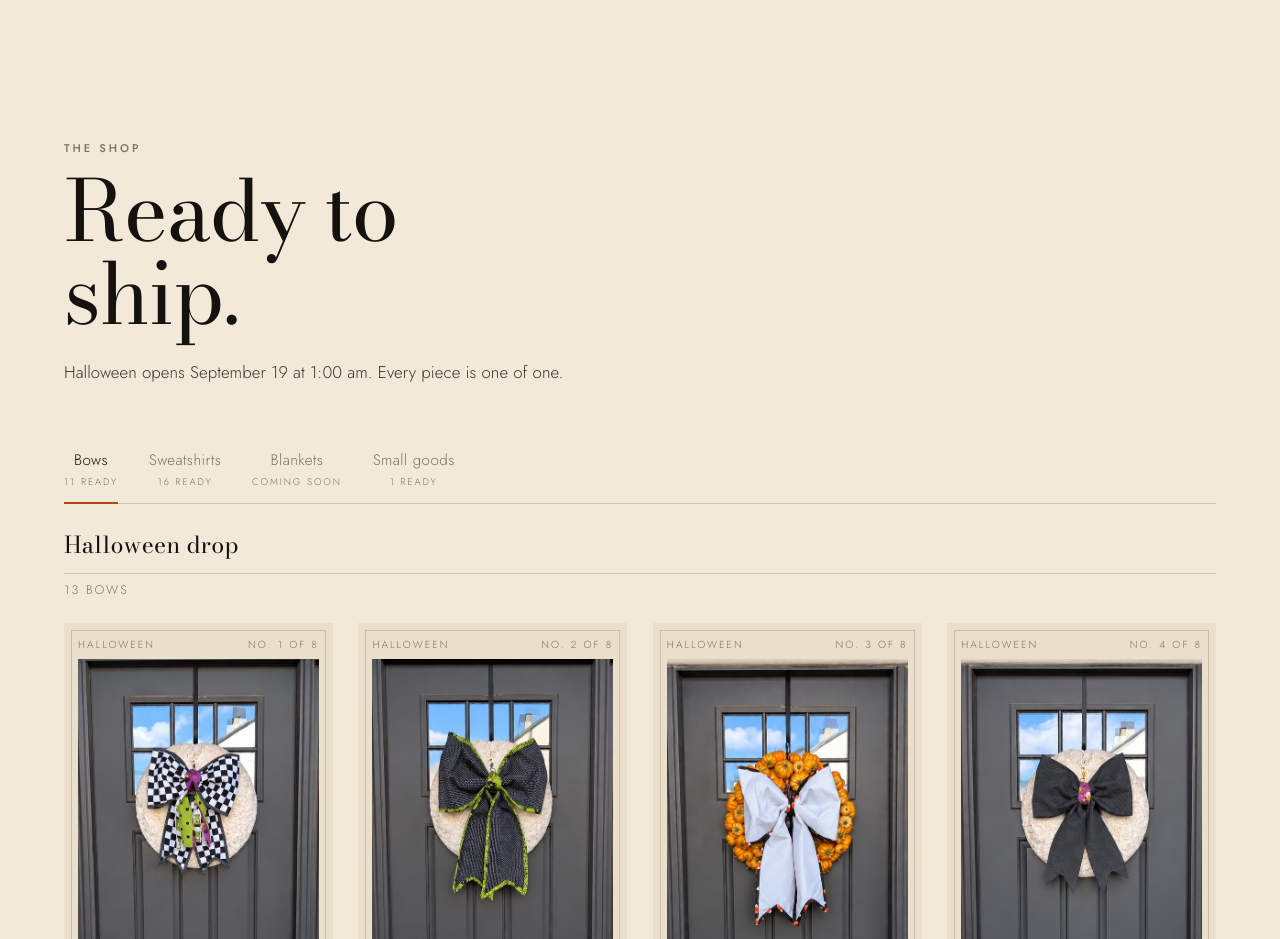
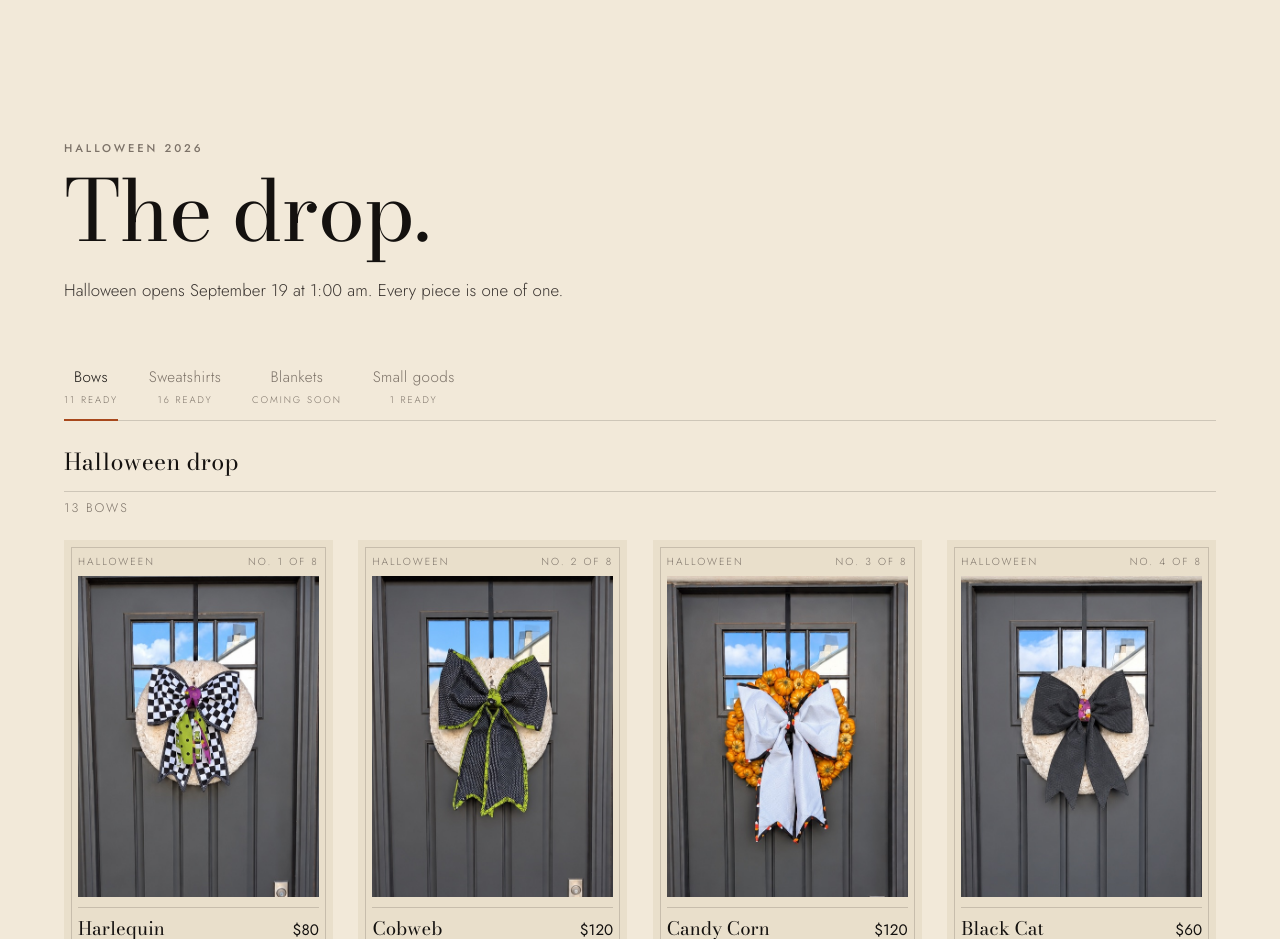
Before and after one commit to Evans-dz/Sewtrue, a website: page index.html in a window 1280 px wide. Shown: the part 1680-2619 px from the top of the page. Drawn offline with Linux system fonts and the light colour scheme; no server answers.

Commit message:
Call the shop section what it is: the drop
Co-Authored-By: Claude Opus 5 <noreply@anthropic.com>

```diff
--- a/index.html
+++ b/index.html
@@ -393,8 +393,8 @@
 <!-- ===================== SHOP ===================== -->
 <section class="section" id="shop">
   <header class="sec-head">
-    <p class="eyebrow reveal">The shop</p>
-    <h2 class="display xl"><span class="wipe">Ready to ship.</span></h2>
+    <p class="eyebrow reveal">Halloween 2026</p>
+    <h2 class="display xl"><span class="wipe">The drop.</span></h2>
     <p class="lede reveal">What is here is what exists. Nothing is reprinted, nothing is backordered.</p>
   </header>
 
```
